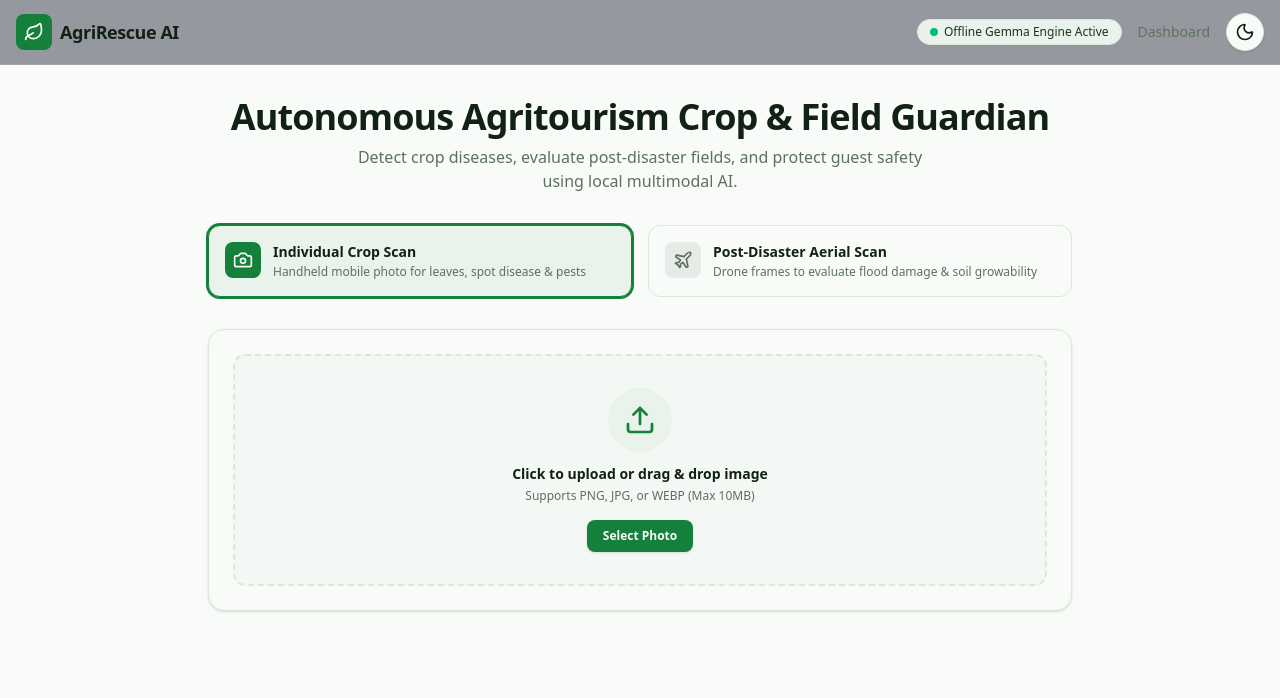
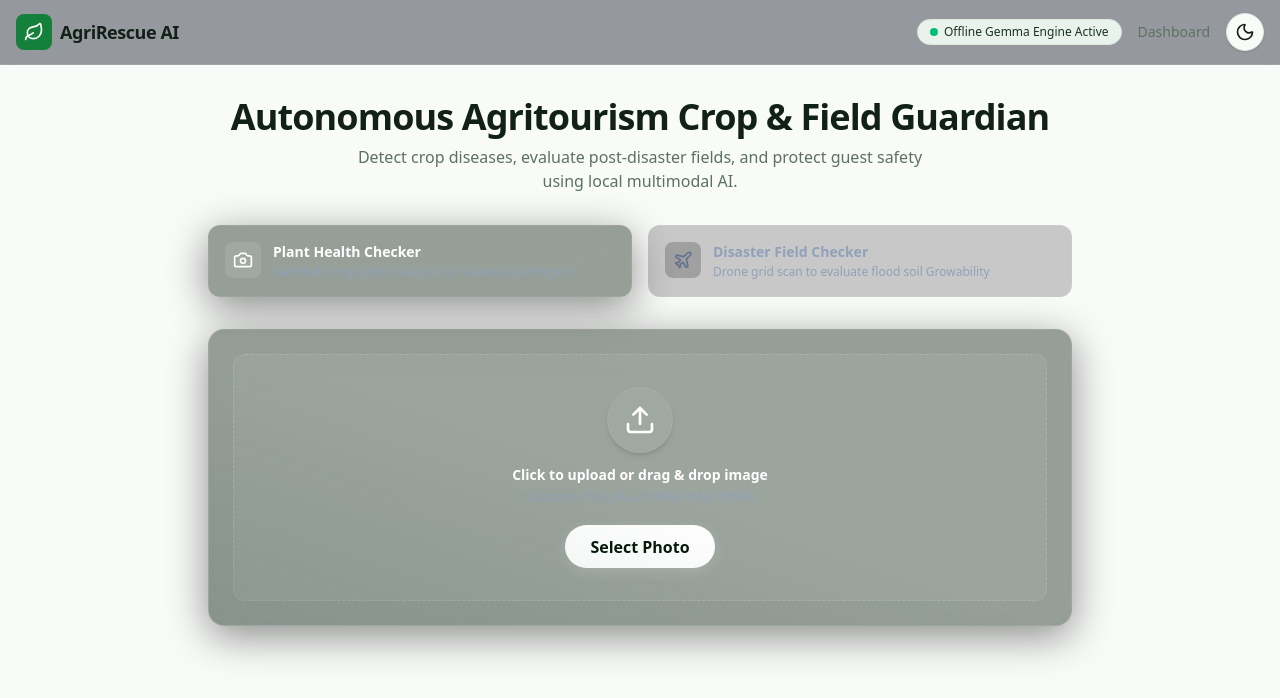
Before and after one commit to Swarup-Moulik/Gemma-Hackathon, a React (Vite) app in the folder client/: page / in a window 1280 px wide. Shown: the top 698 px of the page. Built offline with nearby package versions, Linux system fonts and the light colour scheme; no server answers.

Commit message:
Refactor Home component UI and text
Updated UI elements and text for scan modes and upload card.

```diff
--- a/client/src/pages/Home.jsx
+++ b/client/src/pages/Home.jsx
@@ -88,21 +88,21 @@ function Home() {
           <button
             type="button"
             onClick={() => setScanMode("crop")}
-            className={`p-4 rounded-xl border text-left transition-all flex items-start gap-3 ${
+            className={`p-4 rounded-xl border text-left transition-all flex items-start gap-3 cursor-pointer ${
               scanMode === "crop"
-                ? "bg-secondary border-primary ring-2 ring-ring"
-                : "bg-background border-border hover:border-primary/50"
+                ? "frosted-glass border-white/30 shadow-emerald-500/10 shadow-lg text-white"
+                : "bg-black/20 border-white/5 text-slate-400 hover:border-white/10"
             }`}
           >
             <div
-              className={`p-2 rounded-lg ${scanMode === "crop" ? "bg-primary text-primary-foreground" : "bg-muted text-muted-foreground"}`}
+              className={`p-2 rounded-lg ${scanMode === "crop" ? "bg-white/10 text-white" : "bg-black/20 text-slate-500"}`}
             >
               <Camera className="w-5 h-5" />
             </div>
             <div>
-              <div className="font-semibold text-sm">Individual Crop Scan</div>
-              <div className="text-xs text-muted-foreground mt-0.5">
-                Handheld mobile photo for leaves, spot disease & pests
+              <div className="font-bold text-sm">Plant Health Checker</div>
+              <div className="text-xs text-slate-400 mt-0.5">
+                Handheld crop photo analysis for leaves & pathogens
               </div>
             </div>
           </button>
@@ -110,42 +110,43 @@ function Home() {
           <button
             type="button"
             onClick={() => setScanMode("drone")}
-            className={`p-4 rounded-xl border text-left transition-all flex items-start gap-3 ${
+            className={`p-4 rounded-xl border text-left transition-all flex items-start gap-3 cursor-pointer ${
               scanMode === "drone"
-                ? "bg-secondary border-primary ring-2 ring-ring"
-                : "bg-background border-border hover:border-primary/50"
+                ? "frosted-glass border-white/30 shadow-emerald-500/10 shadow-lg text-white"
+                : "bg-black/20 border-white/5 text-slate-400 hover:border-white/10"
             }`}
           >
             <div
-              className={`p-2 rounded-lg ${scanMode === "drone" ? "bg-primary text-primary-foreground" : "bg-muted text-muted-foreground"}`}
+              className={`p-2 rounded-lg ${scanMode === "drone" ? "bg-white/10 text-white" : "bg-black/20 text-slate-500"}`}
             >
               <Plane className="w-5 h-5" />
             </div>
             <div>
-              <div className="font-semibold text-sm">
-                Post-Disaster Aerial Scan
+              <div className="font-bold text-sm">
+                Disaster Field Checker
               </div>
-              <div className="text-xs text-muted-foreground mt-0.5">
-                Drone frames to evaluate flood damage & soil growability
+              <div className="text-xs text-slate-400 mt-0.5">
+                Drone grid scan to evaluate flood soil Growability
               </div>
             </div>
           </button>
         </div>
 
         {/* Upload Card */}
-        <div className="bg-background border border-border rounded-2xl p-6 shadow-sm">
+        <div className="frosted-glass border border-white/10 rounded-2xl p-6 shadow-xl relative overflow-hidden">
+          <div className="absolute inset-0 bg-gradient-to-tr from-emerald-950/10 via-transparent to-transparent pointer-events-none"></div>
           {!previewUrl ? (
-            <label className="border-2 border-dashed border-border hover:border-primary transition-colors rounded-xl p-8 flex flex-col items-center justify-center cursor-pointer group bg-secondary/30">
-              <div className="p-4 rounded-full bg-secondary text-primary group-hover:scale-110 transition-transform mb-3">
+            <label className="border border-dashed border-white/15 hover:border-white/30 transition-colors rounded-xl p-8 flex flex-col items-center justify-center cursor-pointer group bg-white/5">
+              <div className="p-4 rounded-full bg-white/5 text-white group-hover:scale-110 transition-transform mb-3 border border-white/5 shadow-md">
                 <Upload className="w-8 h-8" />
               </div>
-              <p className="font-semibold text-sm mb-1">
+              <p className="font-semibold text-sm mb-1 text-white">
                 Click to upload or drag & drop image
               </p>
-              <p className="text-xs text-muted-foreground mb-4">
+              <p className="text-xs text-slate-400 mb-5">
                 Supports PNG, JPG, or WEBP (Max 10MB)
               </p>
-              <span className="px-4 py-2 bg-primary text-primary-foreground text-xs font-semibold rounded-lg shadow-sm">
+              <span className="btn-pill-primary cursor-pointer">
                 Select Photo
               </span>
               <input
@@ -157,7 +158,7 @@ function Home() {
             </label>
           ) : (
             <div className="space-y-4">
-              <div className="relative rounded-xl overflow-hidden border border-border max-h-80 flex items-center justify-center bg-black/5">
+              <div className="relative rounded-xl overflow-hidden border border-white/10 max-h-80 flex items-center justify-center bg-black/30">
                 <img
                   src={previewUrl}
                   alt="Crop preview"
@@ -168,7 +169,7 @@ function Home() {
                     setSelectedFile(null);
                     setPreviewUrl(null);
                   }}
-                  className="absolute top-3 right-3 px-3 py-1 bg-background/80 backdrop-blur text-foreground border border-border rounded-lg text-xs font-medium hover:bg-background"
+                  className="absolute top-3 right-3 btn-pill-secondary text-xs py-1.5 px-3 bg-black/60 hover:bg-black/80 font-bold border border-white/20"
                 >
                   Change Image
                 </button>
@@ -177,11 +178,11 @@ function Home() {
               <button
                 onClick={handleAnalyze}
                 disabled={isAnalyzing}
-                className="w-full py-3 bg-primary text-primary-foreground font-semibold rounded-xl flex items-center justify-center gap-2 hover:opacity-90 transition-opacity disabled:opacity-50"
+                className="w-full btn-pill-primary py-3.5 flex items-center justify-center gap-2 cursor-pointer shadow-lg disabled:opacity-50"
               >
                 {isAnalyzing ? (
                   <>
-                    <Cpu className="w-5 h-5 animate-spin" />
+                    <Cpu className="w-5 h-5 animate-spin text-emerald-950" />
                     Running Gemma 4 Multimodal Analysis...
                   </>
                 ) : (
```
